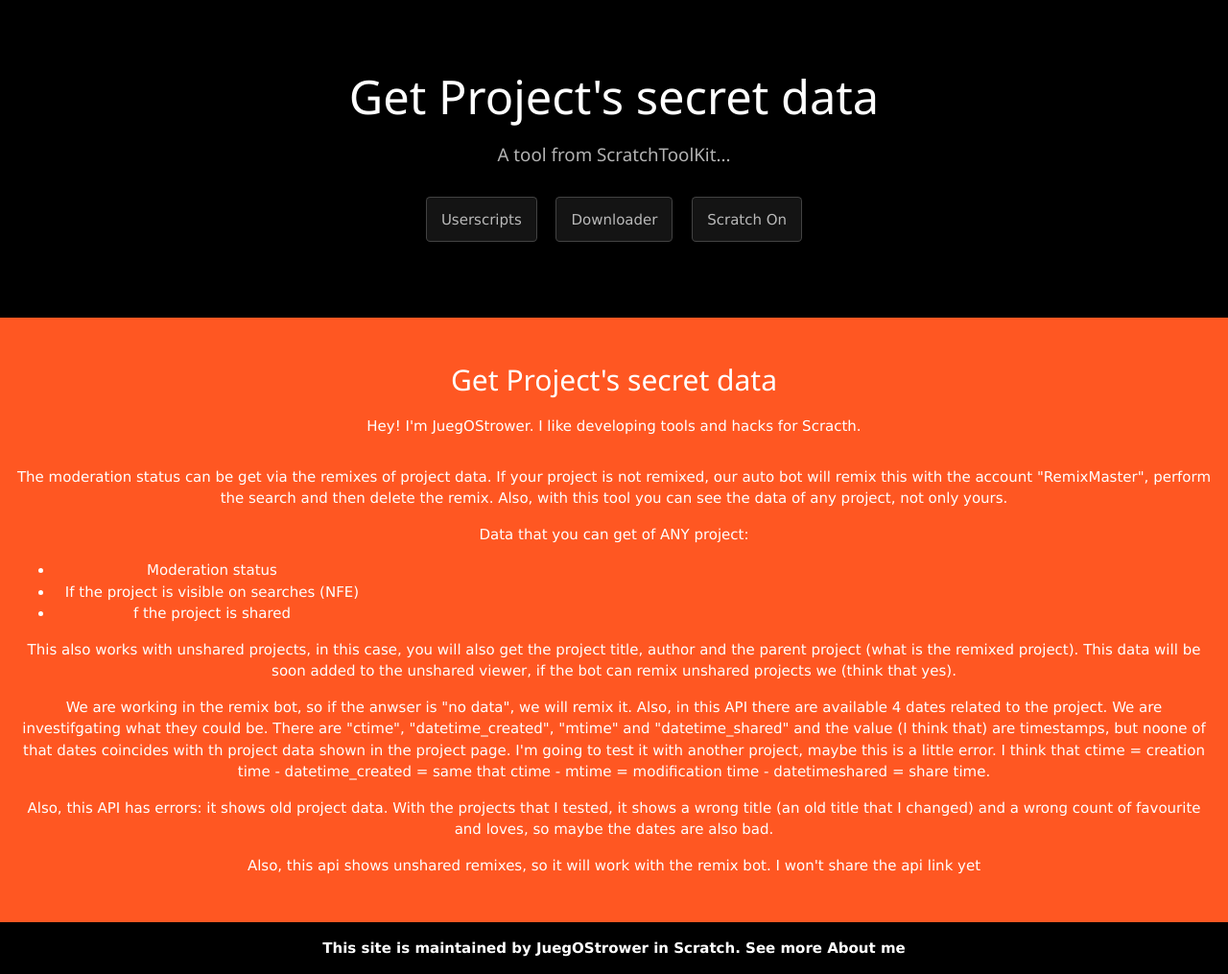
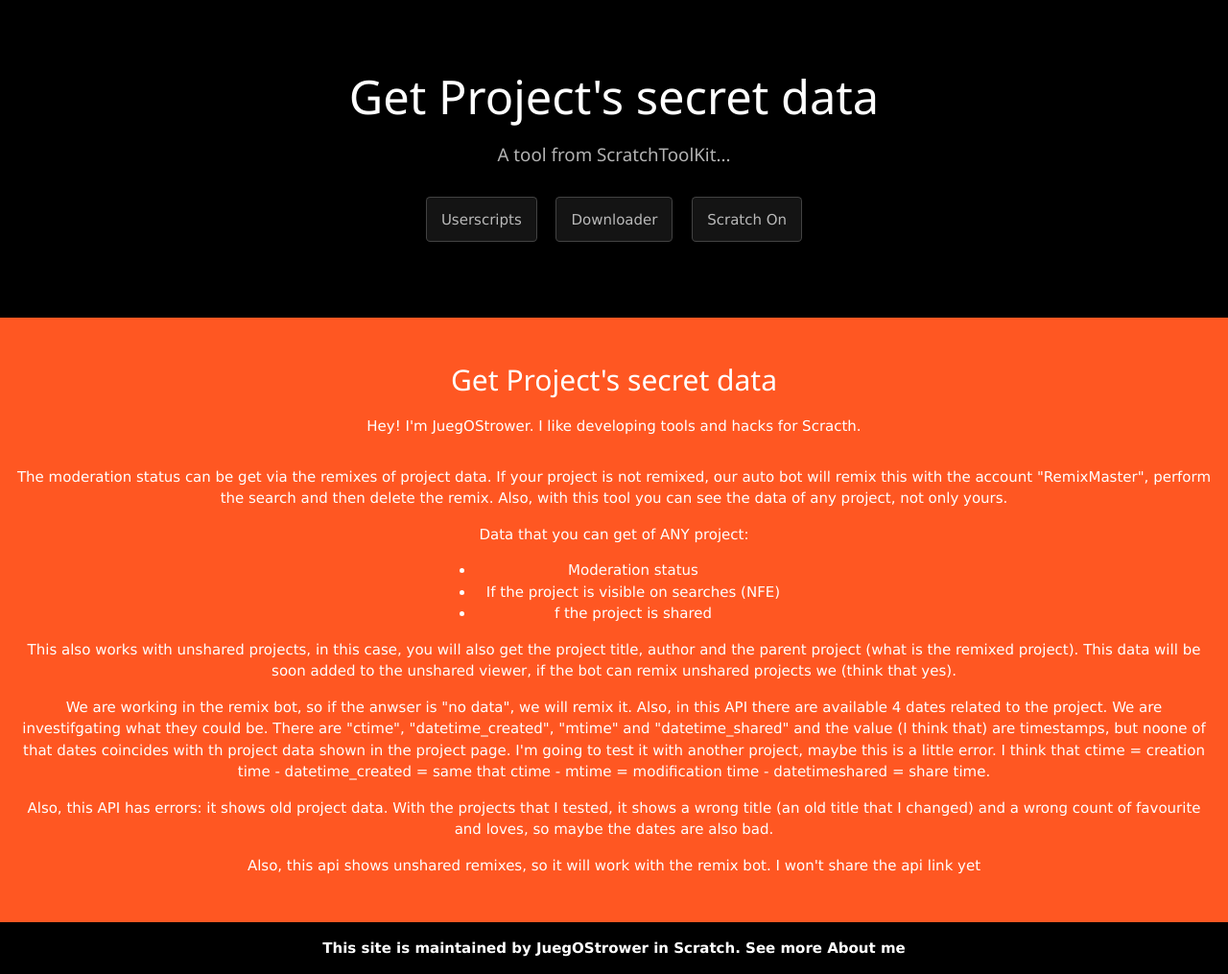
Before and after one commit to JuegOStrower/juegostrower.github.io, a Jekyll site: the page secretdata/index.html, which Jekyll copies as it is, in a window 1280 px wide. Shown: the whole page at 96% size. Built offline with Jekyll 4.4.1, drawn with Linux system fonts in a browser that asks for light colours.

Commit message:
Bugs fixed

```diff
--- a/secretdata/index.html
+++ b/secretdata/index.html
@@ -35,7 +35,7 @@
         <div class="w3-container w3-responsive">
 		<p>The moderation status can be get via the remixes of project data. If your project is not remixed, our auto bot will remix this with the account "RemixMaster", perform the search and then delete the remix. Also, with this tool you can see the data of any project, not only yours.</p>
 		<p>Data that you can get of ANY project:</p>
-		<ul style="width: 370px;">
+		<ul style="width: 370px;margin:auto">
 			<li>Moderation status</li>
 			<li>If the project is visible on searches (NFE)</li>
 			<li>f the project is shared</li>
```
